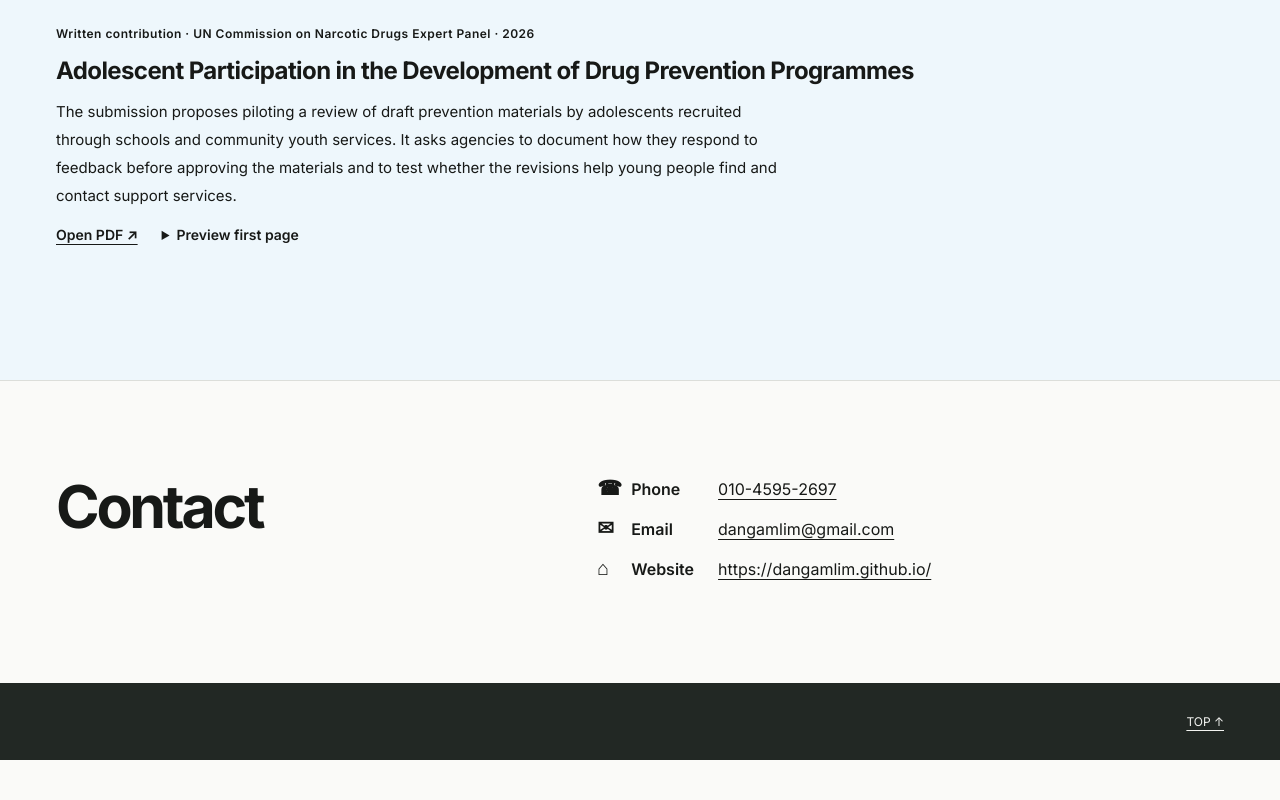
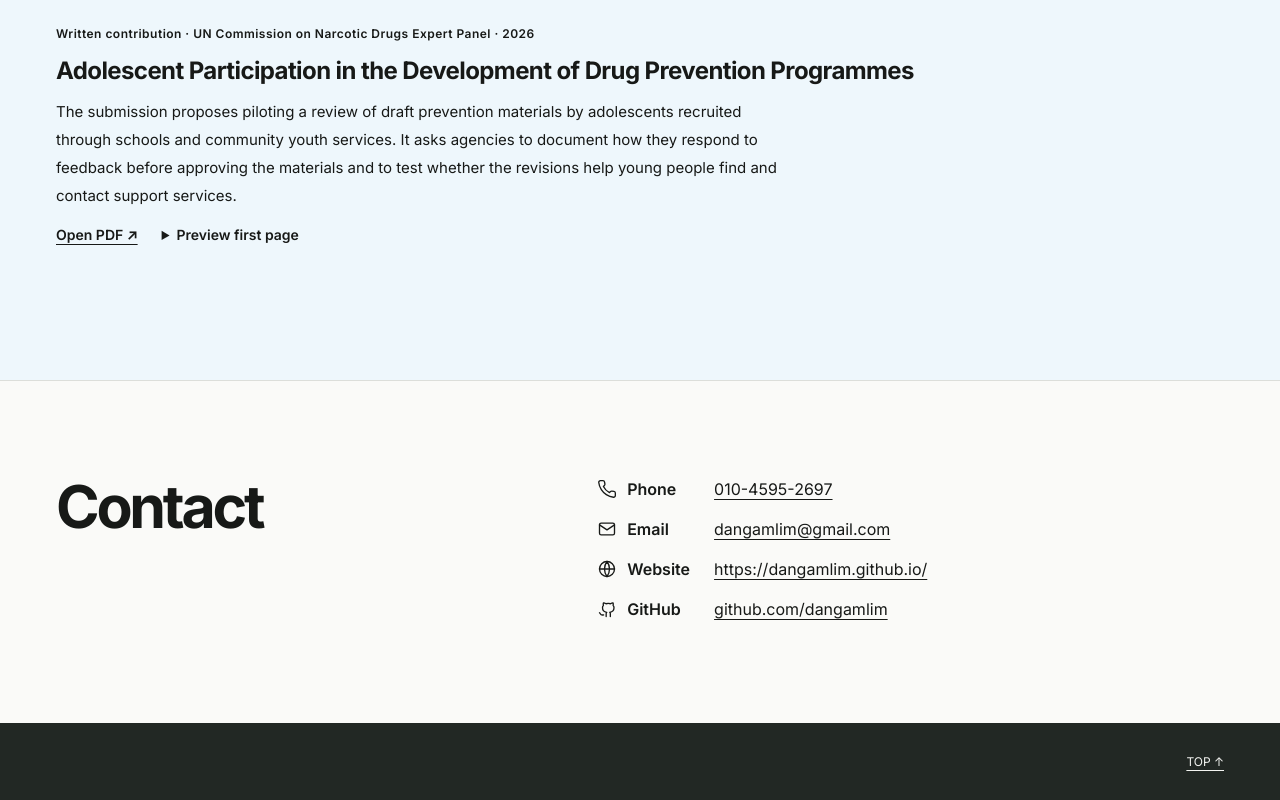
Before and after one commit to dangamlim/dangamlim.github.io, a plain HTML site: page index.html in a window 1280 px wide. Shown: the part 4276-5076 px from the top of the page. Before the commit the page ends 5036 px from the top, so only its background shows below. Drawn offline with Linux system fonts and the light colour scheme.

Commit message:
Update contact links and icons

```diff
--- a/index.html
+++ b/index.html
@@ -132,6 +132,8 @@ nav{gap:clamp(12px,2.3vw,35px)}
 :root{--accent:#171917}
 .doc-actions a,.doc-actions summary,.source-link{color:#171917}
 .contact-icon{display:inline-block;width:1.7em;color:#171917;font-family:Arial,sans-serif;font-size:20px;line-height:1;font-variant-emoji:text}.cv-link{text-decoration:none}.cv-link:hover{opacity:.7}
+
+.contact-icon{display:inline-block;width:20px;height:20px;margin-right:10px;vertical-align:-4px;color:#171917}.contact dt{white-space:nowrap}
 </style>
 </head>
 <body id="top">
@@ -242,9 +244,10 @@ nav{gap:clamp(12px,2.3vw,35px)}
 <section class="section contact" id="contact" aria-labelledby="contact-heading"><div class="wrap about-grid">
 <h2 id="contact-heading">Contact</h2>
 <dl>
-<dt><span class="contact-icon" aria-hidden="true">☎︎</span>Phone</dt><dd><a href="tel:+821045952697">010-4595-2697</a></dd>
-<dt><span class="contact-icon" aria-hidden="true">✉︎</span>Email</dt><dd><a href="mailto:dangamlim@gmail.com">dangamlim@gmail.com</a></dd>
-<dt><span class="contact-icon" aria-hidden="true">⌂</span>Website</dt><dd><a href="https://dangamlim.github.io/">https://dangamlim.github.io/</a></dd>
+<dt><svg class="contact-icon" viewBox="0 0 24 24" fill="none" stroke="currentColor" stroke-width="1.6" stroke-linecap="round" stroke-linejoin="round" aria-hidden="true"><path d="M22 16.9v3a2 2 0 0 1-2.18 2A19.8 19.8 0 0 1 11.2 18.8a19.5 19.5 0 0 1-6-6A19.8 19.8 0 0 1 2.1 4.2 2 2 0 0 1 4.1 2h3a2 2 0 0 1 2 1.7l.4 2.4a2 2 0 0 1-.6 1.7L7.7 9a16 16 0 0 0 7.3 7.3l1.2-1.2a2 2 0 0 1 1.7-.6l2.4.4a2 2 0 0 1 1.7 2z"/></svg>Phone</dt><dd><a href="tel:+821045952697">010-4595-2697</a></dd>
+<dt><svg class="contact-icon" viewBox="0 0 24 24" fill="none" stroke="currentColor" stroke-width="1.6" stroke-linecap="round" stroke-linejoin="round" aria-hidden="true"><rect x="3" y="5" width="18" height="14" rx="2"/><path d="m3 7 9 6 9-6"/></svg>Email</dt><dd><a href="mailto:dangamlim@gmail.com">dangamlim@gmail.com</a></dd>
+<dt><svg class="contact-icon" viewBox="0 0 24 24" fill="none" stroke="currentColor" stroke-width="1.6" stroke-linecap="round" stroke-linejoin="round" aria-hidden="true"><circle cx="12" cy="12" r="9"/><path d="M3 12h18M12 3a15 15 0 0 1 0 18M12 3a15 15 0 0 0 0 18"/></svg>Website</dt><dd><a href="https://dangamlim.github.io/">https://dangamlim.github.io/</a></dd>
+<dt><svg class="contact-icon" viewBox="0 0 24 24" fill="none" stroke="currentColor" stroke-width="1.6" stroke-linecap="round" stroke-linejoin="round" aria-hidden="true"><path d="M8 19c-4 1.2-4-2-5-2.5M16 21v-3.2c0-.9-.3-1.4-.7-1.8 2.5-.3 5.1-1.2 5.1-5.4a4.2 4.2 0 0 0-1.1-3 3.9 3.9 0 0 0-.1-3s-.9-.3-3 1.1a10.4 10.4 0 0 0-5.4 0c-2.1-1.4-3-1.1-3-1.1a3.9 3.9 0 0 0-.1 3 4.2 4.2 0 0 0-1.1 3c0 4.2 2.6 5.1 5.1 5.4-.4.4-.7.9-.7 1.8V21"/></svg>GitHub</dt><dd><a href="https://github.com/dangamlim">github.com/dangamlim</a></dd>
 </dl>
 </div></section>
 </main>
```
